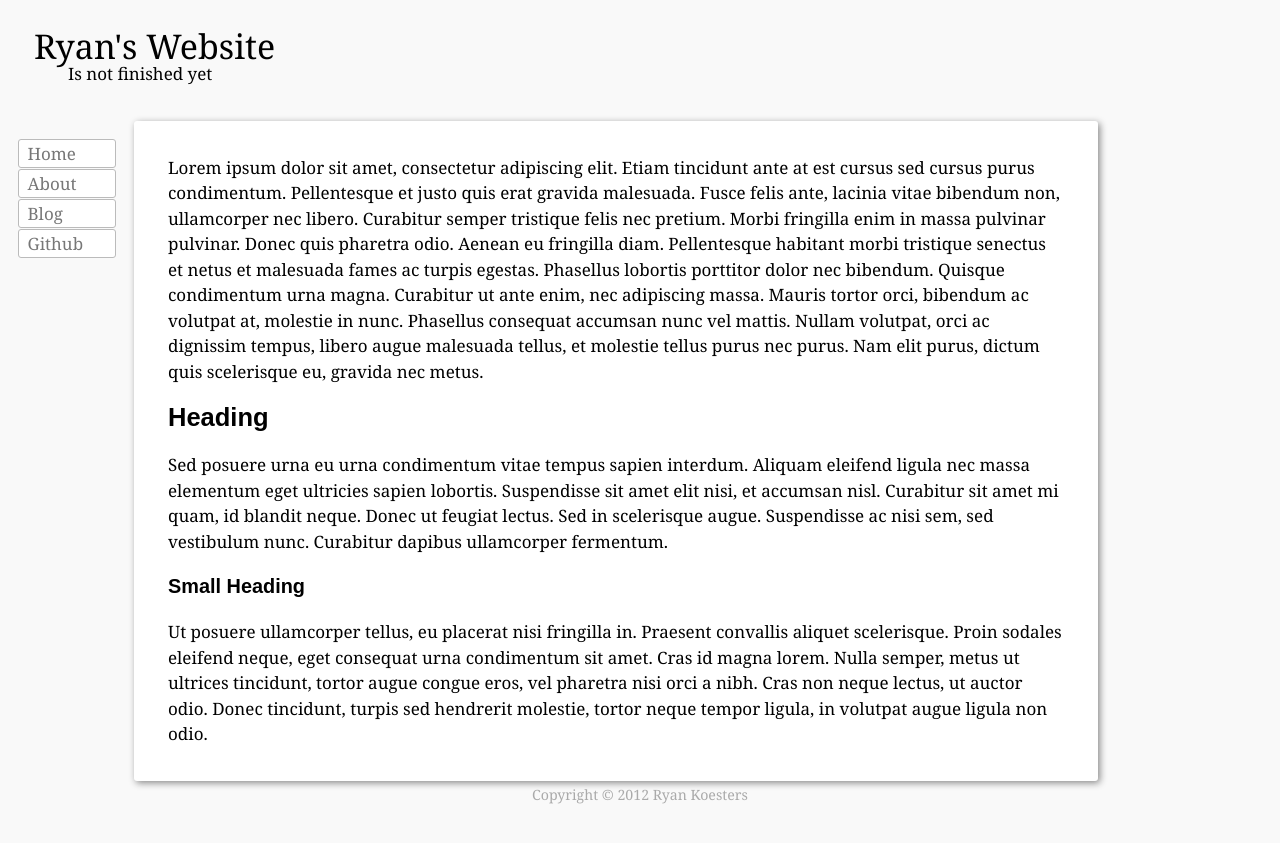
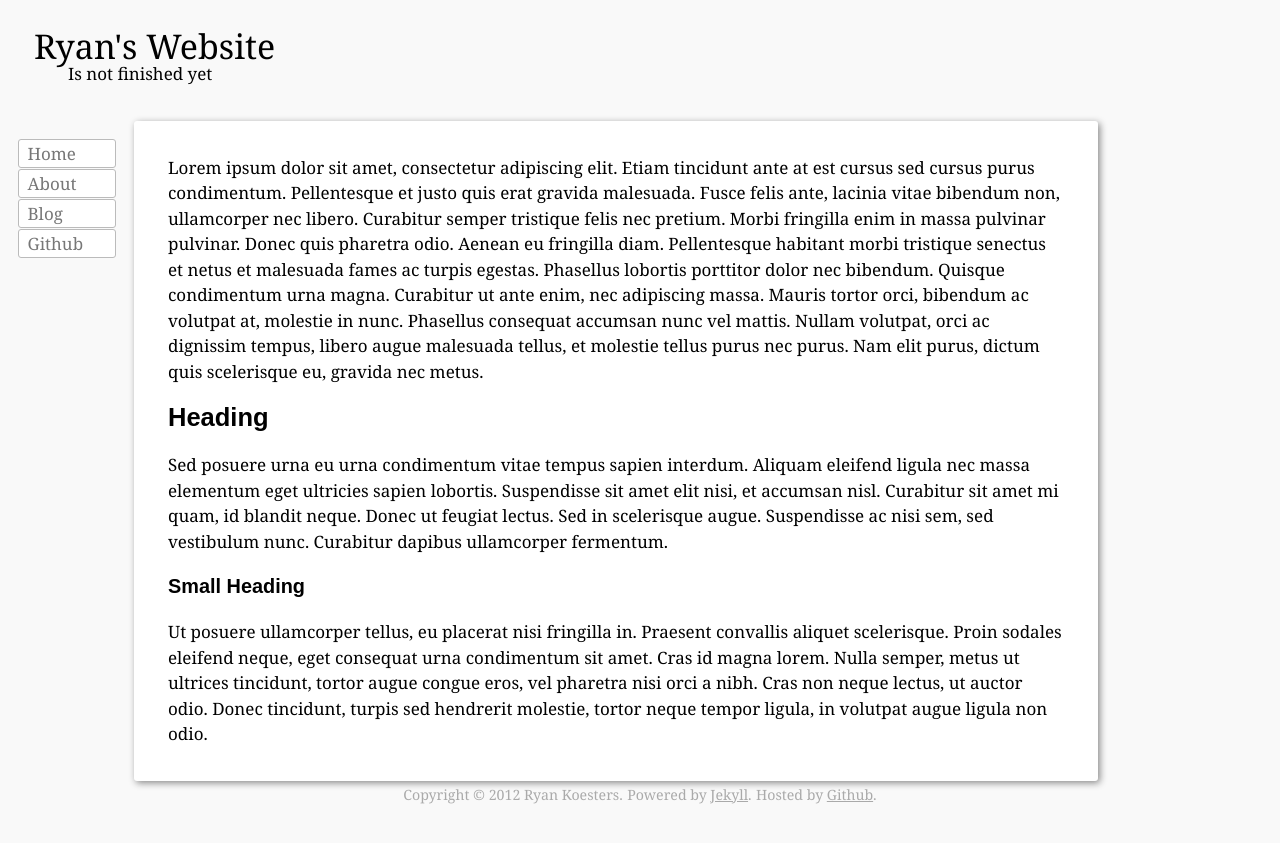
Before and after one commit to rkoesters/rkoesters.github.io, a Jekyll site: the page built from index.md, in a window 1280 px wide. Shown: the top 843 px of the page. Built offline with Jekyll 4.4.1, drawn with Linux system fonts in a browser that asks for light colours.

Commit message:
Added attributions to the footer.

```diff
--- a/_layouts/default.html
+++ b/_layouts/default.html
@@ -26,7 +26,9 @@
 	</section>
 
 	<footer>
-		<small>Copyright &copy; 2012 Ryan Koesters</small>
+		<small>Copyright &copy; 2012 Ryan Koesters.</small>
+		<small>Powered by <a href="http://jekyllrb.com/">Jekyll</a>.</small>
+		<small>Hosted by <a href="https://github.com/">Github</a>.</small>
 	</footer>
 </body>
 </html>
--- a/css/default.css
+++ b/css/default.css
@@ -91,3 +91,8 @@ footer
 	color: #aaaaaa;
 	text-align: center;
 }
+
+footer a
+{
+	color: #aaaaaa;
+}
```
